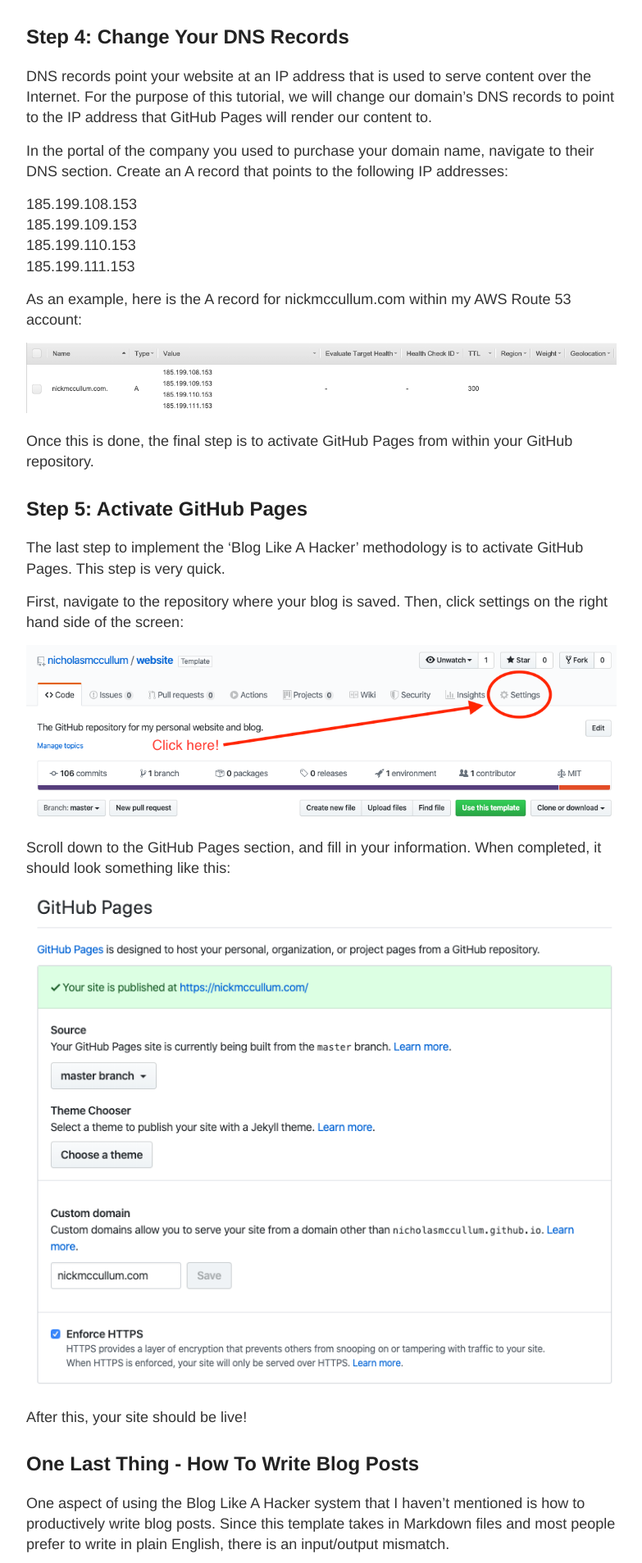
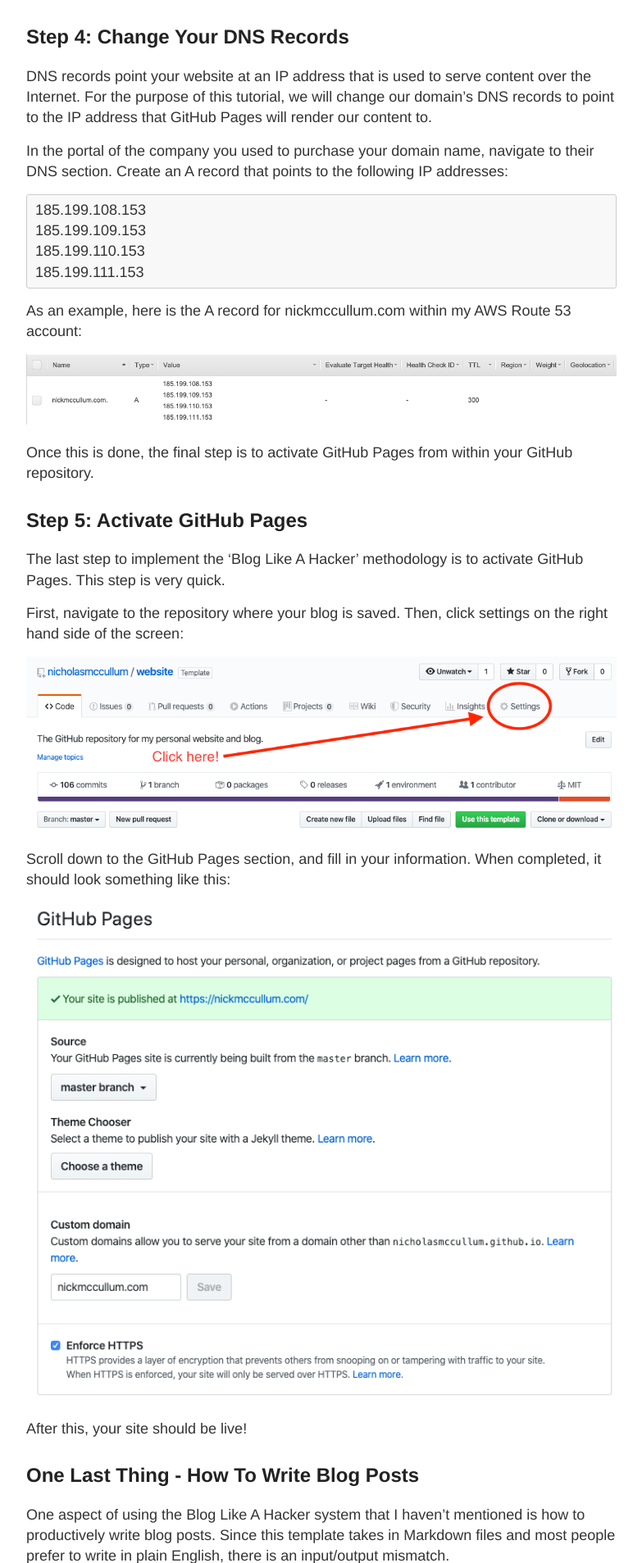
Before and after one commit to rosyberti/website, a Jekyll site: the page built from _posts/2020-03-19-blog-like-a-hacker.md, in a window 1280 px wide. Shown: the part 3462-5369 px from the top of the page at 82% size, without its empty margins (248-1031 px from the left). Built offline with Jekyll 4.4.1, drawn with Linux system fonts in a browser that asks for light colours.

Commit message:
added border

```diff
--- a/_sass/_highlights.scss
+++ b/_sass/_highlights.scss
@@ -7,7 +7,7 @@
 //                     padding: 6px 10px !important;
 //                     border-radius: 3px !important;
                     }
-
+.highlight pre, pre, .highlight .hll { background-color: #f8f8f8; border: 1px solid #ccc; padding: 6px 10px; border-radius: 3px; }
 .highlight .hll { background-color: #ffffcc }
 .highlight  { background: #ffffff; }
 .highlight .c { color: #999988; font-style: italic } /* Comment */
```
